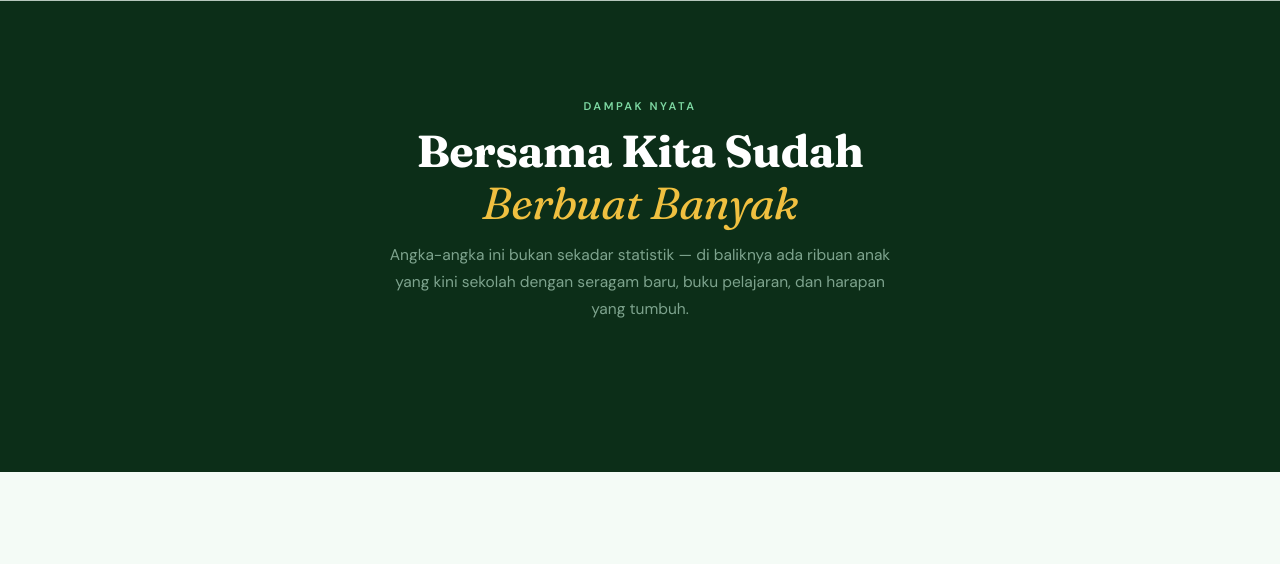
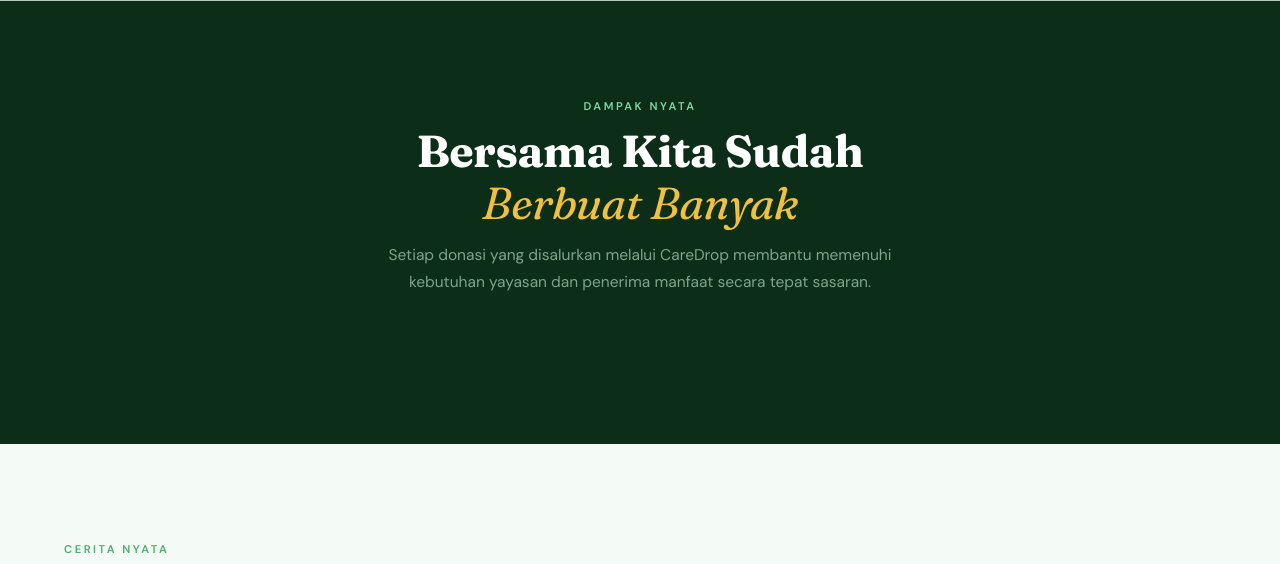
Before and after one commit to sabrinasalsa/CareDrop, a PHP site: page / in a window 1280 px wide. Shown: the part 2381-2945 px from the top of the page. Run offline with PHP 8.4, Linux system fonts and the light colour scheme.

Commit message:
edit kata

```diff
--- a/index.php
+++ b/index.php
@@ -180,7 +180,7 @@ if (isset($_SESSION['id'], $_SESSION['role'])) {
       Bersama Kita Sudah<br><em style="color:var(--amber)">Berbuat Banyak</em>
     </h2>
     <p class="section-sub light" style="margin:0 auto 52px;" data-aos="fade-up" data-aos-delay="140">
-      Angka-angka ini bukan sekadar statistik — di baliknya ada ribuan anak yang kini sekolah dengan seragam baru, buku pelajaran, dan harapan yang tumbuh.
+      Setiap donasi yang disalurkan melalui CareDrop membantu memenuhi kebutuhan yayasan dan penerima manfaat secara tepat sasaran.
     </p>
   </div>
 </section>
```
